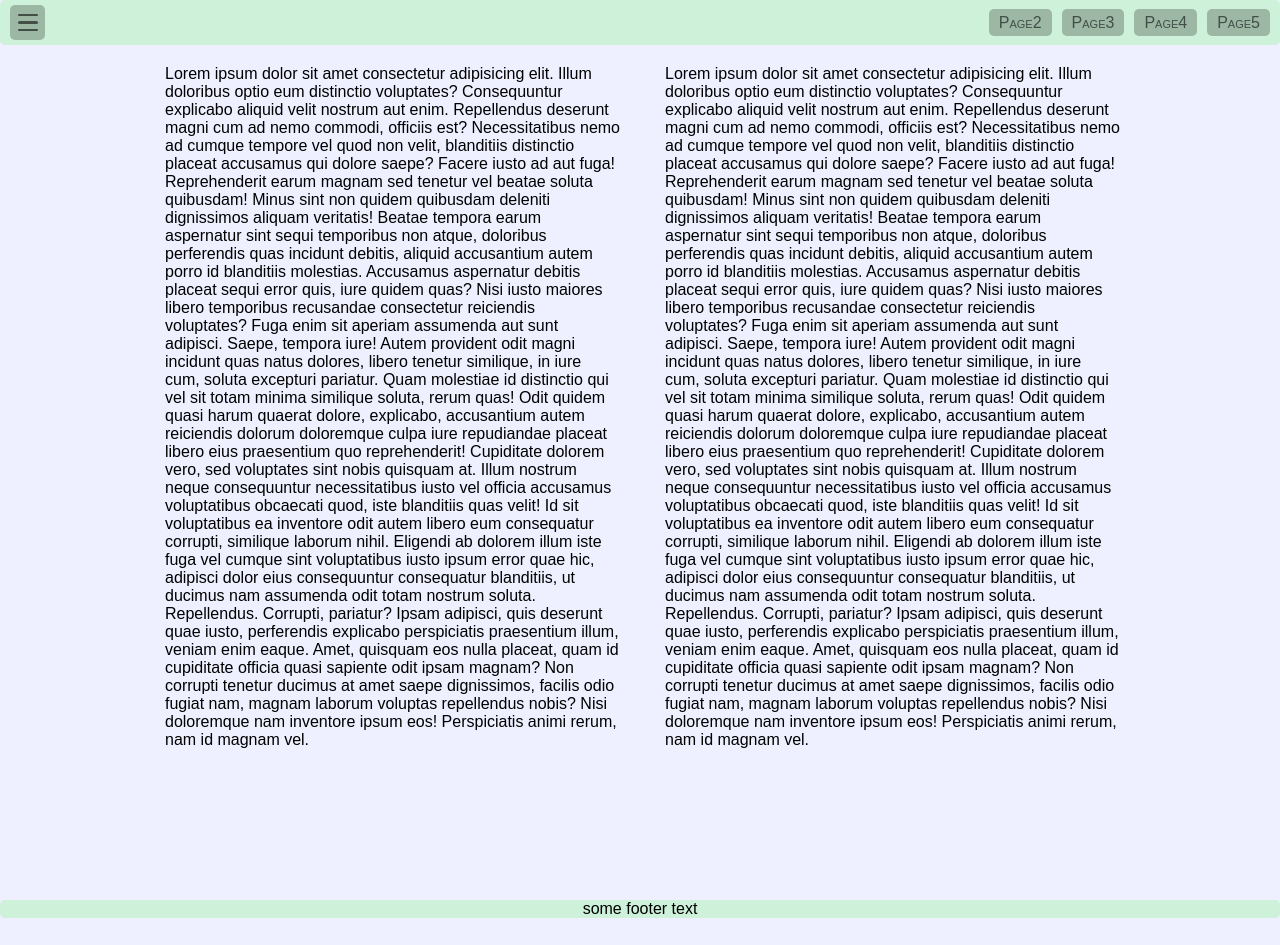
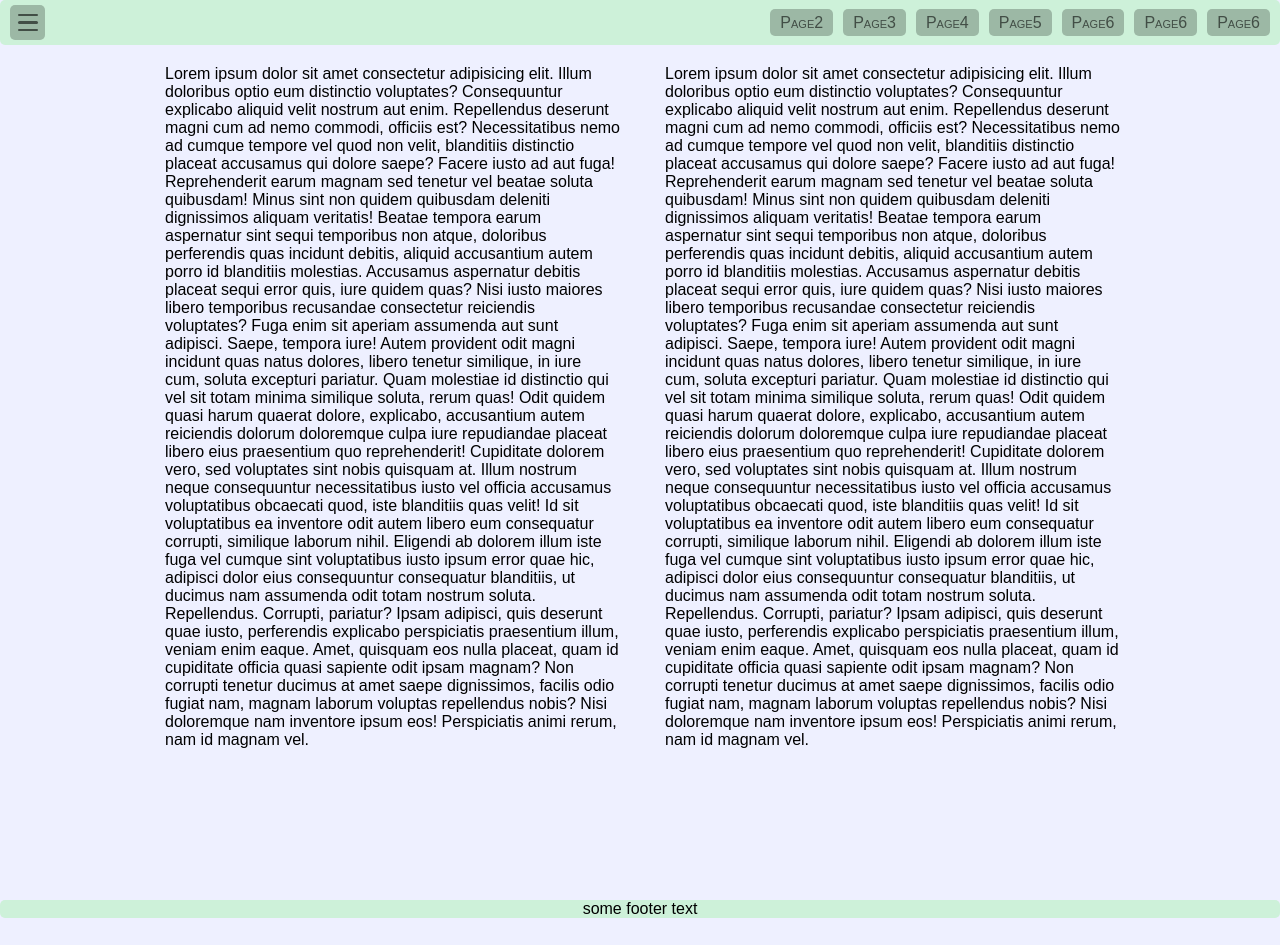
Before and after one commit to Kwshal/Website-1, a plain HTML site: page index.html in a window 1280 px wide. Drawn offline with Linux system fonts and the light colour scheme.

Commit message:
header scrollable-y

```diff
--- a/index.html
+++ b/index.html
@@ -27,6 +27,9 @@
                     <li><a target="_blank" href="page3.html">Page3</a></li>
                     <li><a target="_blank" href="page4.html">Page4</a></li>
                     <li><a target="_blank" href="page5.html">Page5</a></li>
+                    <li><a target="_blank" href="page5.html">Page6</a></li>
+                    <li><a target="_blank" href="page5.html">Page6</a></li>
+                    <li><a target="_blank" href="page5.html">Page6</a></li>
                </ul>
           </nav>
      </header>
--- a/style.css
+++ b/style.css
@@ -40,6 +40,8 @@ header {
      top: 0;
      background-color: #cdf1d9;
      font-variant: small-caps;
+     overflow: hidden;
+     overflow-x: scroll;
 }
 header ul {
      display: flex;
```
